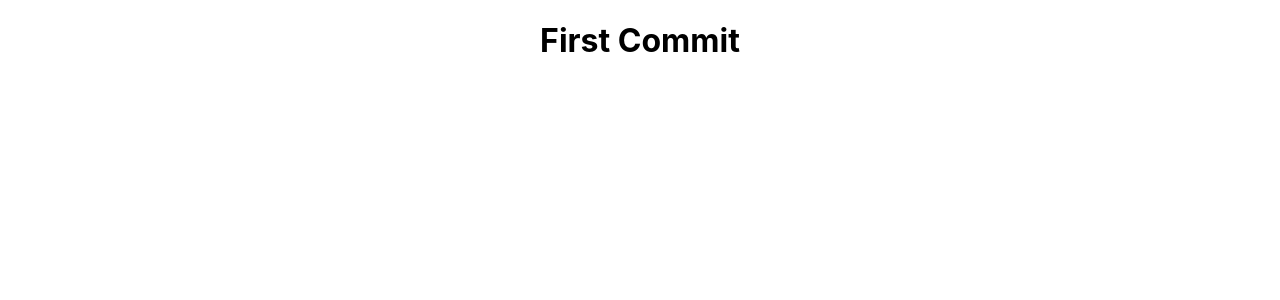
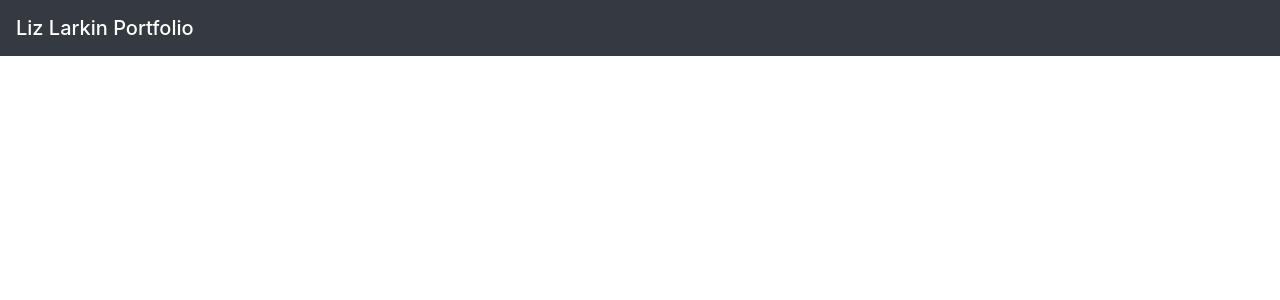
Before and after one commit to lizlarkin/React_Portfolio, a React (Create React App) app: page / in a window 1280 px wide. Shown: the top 300 px of the page. Built offline with nearby package versions, Linux system fonts and the light colour scheme.

Commit message:
added bootstrap links, navbar, and associated navbar css

```diff
--- a/public/index.html
+++ b/public/index.html
@@ -3,6 +3,7 @@
   <head>
     <meta charset="utf-8" />
     <link rel="icon" href="%PUBLIC_URL%/favicon.ico" />
+    <link rel="stylesheet" href="https://cdn.jsdelivr.net/npm/bootstrap@4.5.3/dist/css/bootstrap.min.css" integrity="sha384-TX8t27EcRE3e/ihU7zmQxVncDAy5uIKz4rEkgIXeMed4M0jlfIDPvg6uqKI2xXr2" crossorigin="anonymous">
     <meta name="viewport" content="width=device-width, initial-scale=1" />
     <meta name="theme-color" content="#000000" />
     <meta
@@ -24,8 +25,9 @@
       work correctly both with client-side routing and a non-root public URL.
       Learn how to configure a non-root public URL by running `npm run build`.
     -->
-    <title>React App</title>
+    <title>Liz Larkin</title>
   </head>
+  <script src="https://code.jquery.com/jquery-3.5.1.min.js" integrity="sha256-9/aliU8dGd2tb6OSsuzixeV4y/faTqgFtohetphbbj0=" crossorigin="anonymous"></script>
   <body>
     <noscript>You need to enable JavaScript to run this app.</noscript>
     <div id="root"></div>
--- a/src/App.js
+++ b/src/App.js
@@ -1,9 +1,10 @@
 import './App.css';
+import Nav from './Components/Nav/Nav';
 
 function App() {
   return (
     <div className="App">
-      <h1>First Commit</h1>
+      <Nav />
     </div>
   );
 }
--- /dev/null
+++ b/src/Components/Nav/Nav.js
@@ -0,0 +1,18 @@
+import React from 'react'
+
+const Nav = () => {
+
+    const navStyles = {
+        fontWeight: "bold",
+    }
+
+    return (
+        <div>
+            <nav style = {navStyles} className="navbar navbar-dark bg-dark">
+                <span className="navbar-brand mb-0 h1">Liz Larkin Portfolio</span>
+            </nav>
+        </div>
+    )
+}
+
+export default Nav
```
